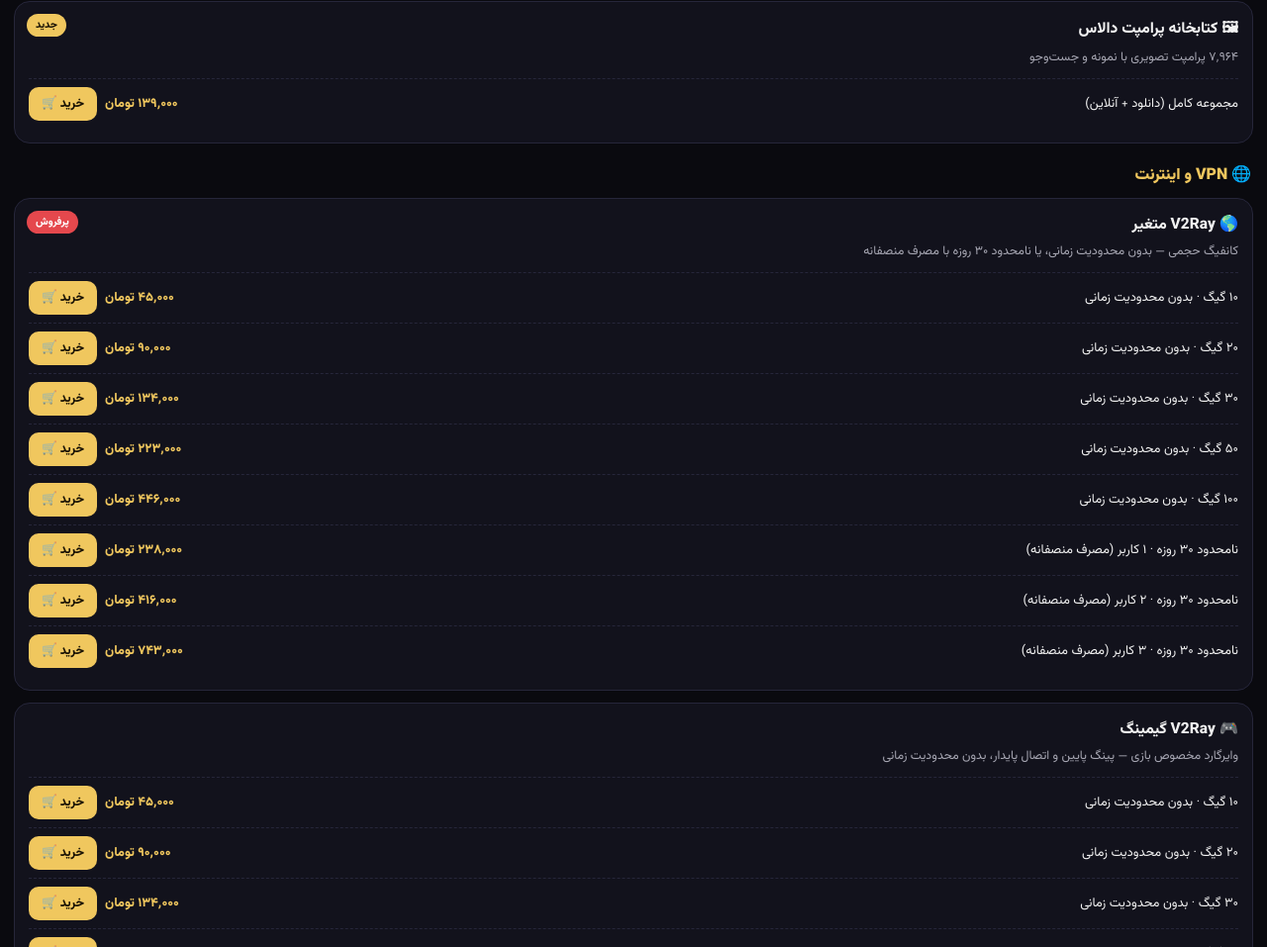
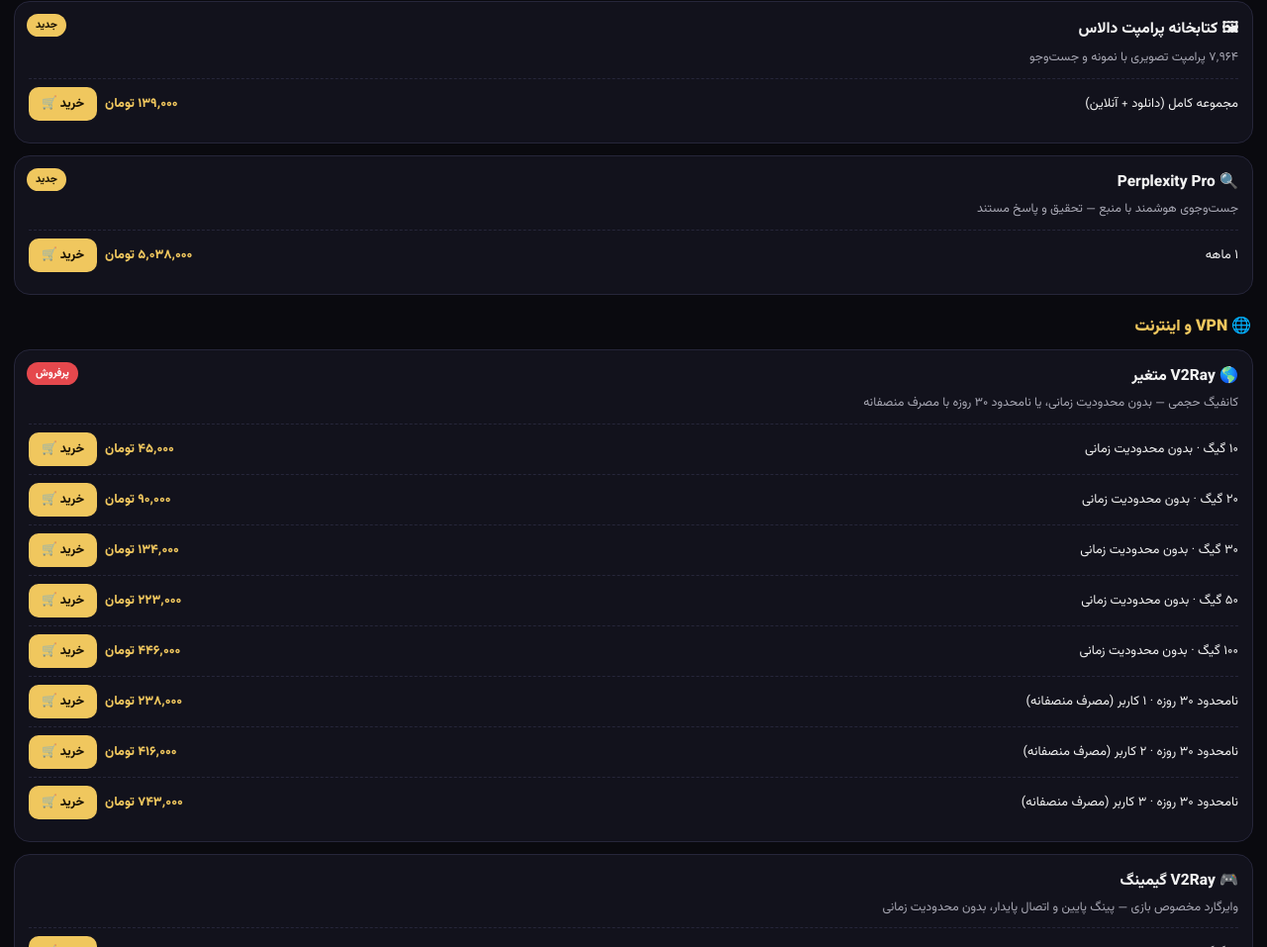
Before and after one commit to mojtabakhoshhal/dallass-miniapp, a plain HTML site: page index.html in a window 1280 px wide. Shown: the part 2944-3901 px from the top of the page at 99% size. Drawn offline with Linux system fonts and the light colour scheme.

Commit message:
Add Perplexity Pro (1-month 5,038,000) — weekly product scout 2026-11-19

```diff
--- a/index.html
+++ b/index.html
@@ -138,7 +138,7 @@ const CATS = [
   ["learn", "📚 یادگیری زبان"],
 ];
 const CAT_NAMES = { ai:"🤖 هوش مصنوعی", vpn:"🌐 VPN و اینترنت", design:"🎨 طراحی و ویدیو", fun:"🎵 سرگرمی", learn:"📚 یادگیری زبان" };
-const NEW_IDS = ["gemini_plus","grok_plus","cursor_grok","muse_ai","lovable_pro","lovable_lite","elevenlabs","turnitin","zoom_pro","canva_edu","adobe_express","dallas_prompts"];
+const NEW_IDS = ["gemini_plus","grok_plus","cursor_grok","muse_ai","lovable_pro","lovable_lite","elevenlabs","turnitin","zoom_pro","canva_edu","adobe_express","dallas_prompts","perplexity_pro"];
 const HOT_IDS = ["v2ray","gemini","chatgpt_plus","telegram_premium"];
 const POP_IDS = ["v2ray","gemini","chatgpt_plus","telegram_premium","spotify_premium"];
 
@@ -172,6 +172,7 @@ const PRODUCTS = [
   {id:"canva_edu", cat:"design", t:"🎨 Canva Edu", d:"امکانات نزدیک به Pro — ۳ ساله", plans:[["۳ ساله","۸۱۸٬۰۰۰",818000]]},
   {id:"adobe_express", cat:"design", t:"🎨 Adobe Express Premium", d:"طراحی با ابزارهای Adobe — ۱۲ ماهه", plans:[["۱۲ ماهه","۴۹۰٬۰۰۰",490000]]},
   {id:"dallas_prompts", cat:"ai", t:"🖼 کتابخانه پرامپت دالاس", d:"۷٬۹۶۴ پرامپت تصویری با نمونه و جست‌وجو", plans:[["مجموعه کامل (دانلود + آنلاین)","۱۳۹٬۰۰۰",139000]]},
+  {id:"perplexity_pro", cat:"ai", t:"🔍 Perplexity Pro", d:"جست‌وجوی هوشمند با منبع — تحقیق و پاسخ مستند", plans:[["۱ ماهه","۵٬۰۳۸٬۰۰۰",5038000]]},
 ];
 
 const tg = window.Telegram && window.Telegram.WebApp;
```
